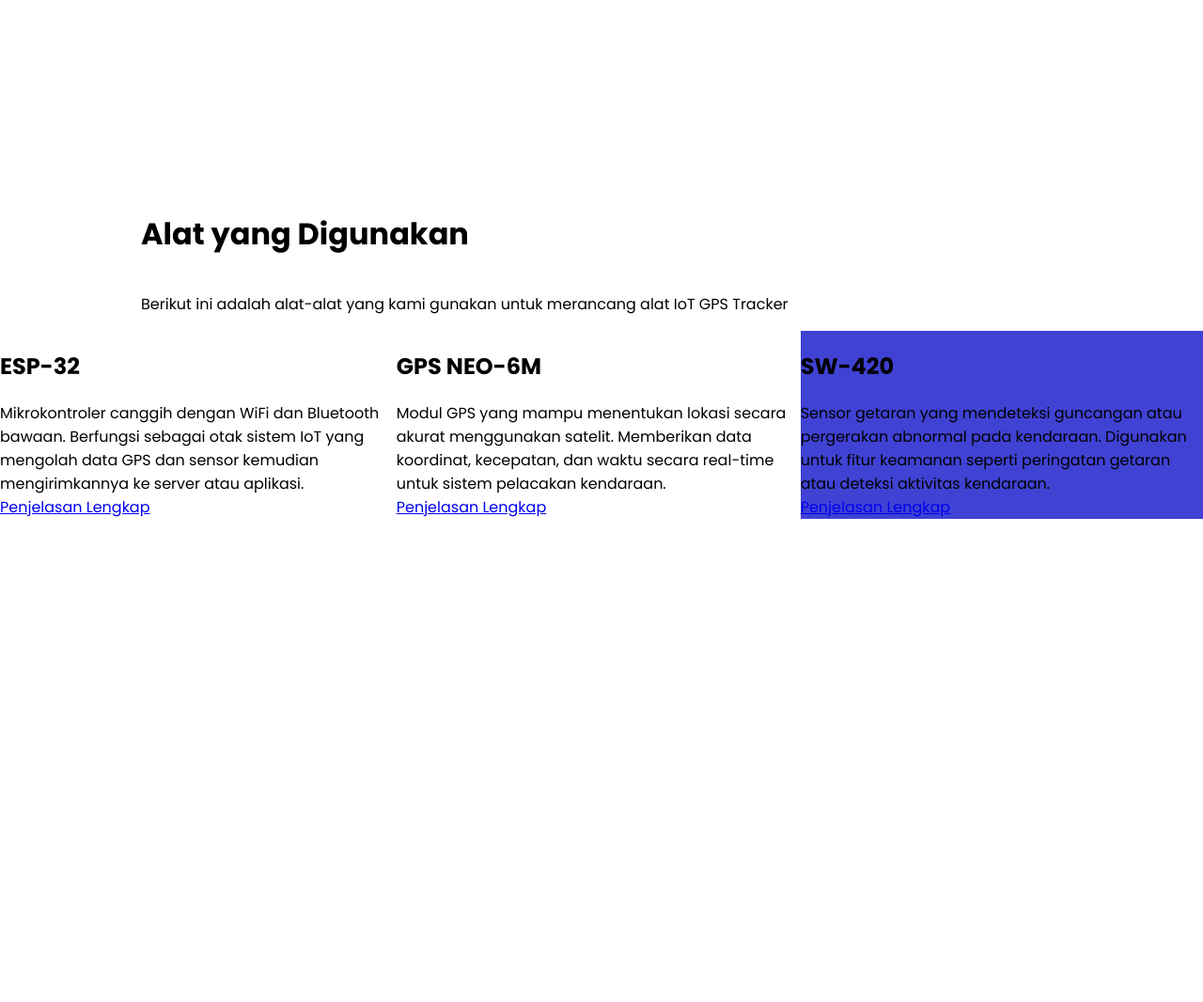
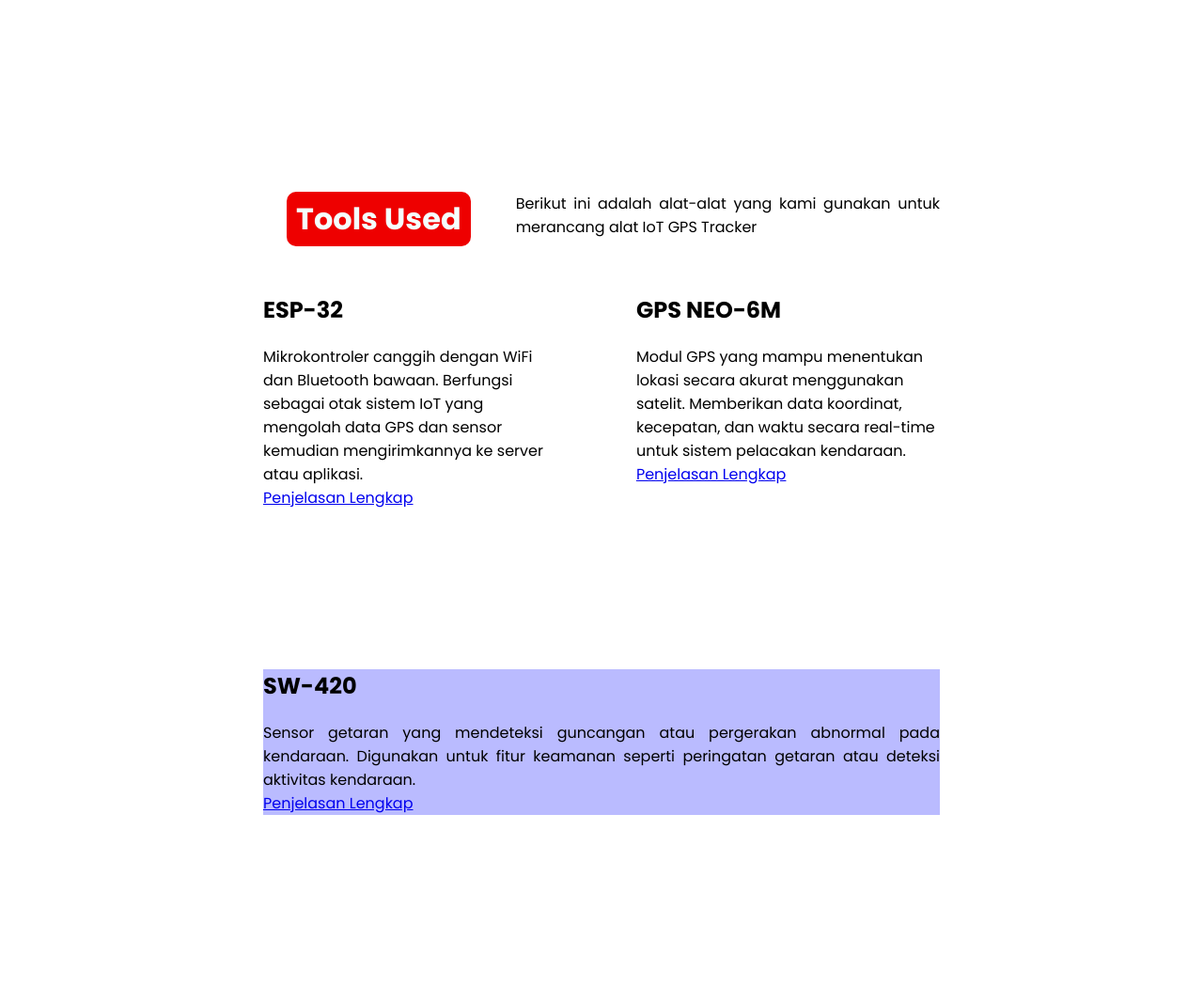
Before and after one commit to Haippp/GPS-Tracker, a PHP site: page /landingpage.html in a window 1280 px wide. Shown: the part 656-1722 px from the top of the page at 94% size. Run offline with PHP 8.4, Linux system fonts and the light colour scheme.

Commit message:
Update Bagian Countiner

```diff
--- a/Asset/style/landingStyle.css
+++ b/Asset/style/landingStyle.css
@@ -92,22 +92,45 @@ footer{
     background-color: var(--warna-malam-2);
 }
 
+.Main-Explain{
+    height: 100vh;
+    justify-content: center;
+    align-items: center;
+}
+.information{
+    margin: 0 280px;
+    display: flex;
+    flex-direction: row;
+    align-items: flex-start;
+    gap: 3rem;
+}
+.information h1{
+    background-color: #ee0000;
+    color:  #F5FEFD;
+    display: inline-block;
+    padding: 5px 10px;
+    text-align: center;
+    border-radius: 10px;
+    margin-bottom: 30px;
+    margin-top: 0;
+    margin-left: 25px;
+    white-space: nowrap;
+}
+.information p{
+    margin-top: 0;
+    text-align: justify;
+}
 .container{
     display: flex;
-    justify-content: space-evenly;
-
-}
-.information{
-    margin: 0 150px;
-    display: flex;
-    flex-direction: column;
-    align-items: right;
-}
-.Main-Explain{
-    height: 100vh;
+    gap: 5rem;
+    margin: 0px 280px;
+    height: 50vh;
+    justify-content: center;
 }
 .sw{
-    background-color: #3f42d3;
+    background-color: #babbff;
+    margin: 0 280px;
+    text-align: justify;
 }
 .container{
     display: flex;
--- a/landingpage.html
+++ b/landingpage.html
@@ -33,10 +33,9 @@
 
     <div class="Main-Explain">
         <div class="information">
-            <h1>Alat yang Digunakan</h1>
+            <h1>Tools Used</h1>
             <p>Berikut ini adalah alat-alat yang kami gunakan untuk merancang alat IoT GPS Tracker</p>
         </div>
-
         <div class="container">
             <div class="esp">
                 <h2>ESP-32</h2>
@@ -50,13 +49,13 @@
                     Memberikan data koordinat, kecepatan, dan waktu secara real-time untuk sistem pelacakan kendaraan.</span><br>
                 <a href="https://www.sinauprogramming.com/2024/06/mengenal-mikrokontroler-esp32.html">Penjelasan Lengkap</a>
             </div>
+        </div>
             <div class="sw">
                 <h2>SW-420</h2>
                 <span>Sensor getaran yang mendeteksi guncangan atau pergerakan abnormal pada kendaraan.
                     Digunakan untuk fitur keamanan seperti peringatan getaran atau deteksi aktivitas kendaraan.</span><br>
                 <a href="https://www.sinauprogramming.com/2024/06/mengenal-mikrokontroler-esp32.html">Penjelasan Lengkap</a>
-                </div>
-        </div>
+            </div>
     </div>
 
     <div class="Product">
```
